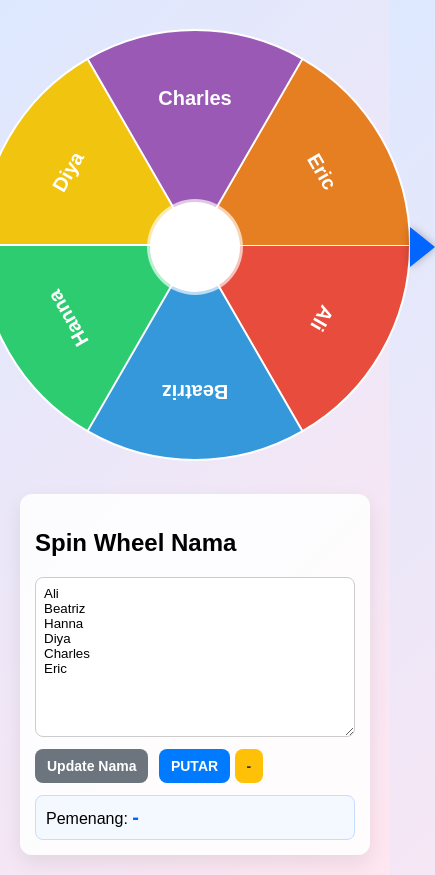
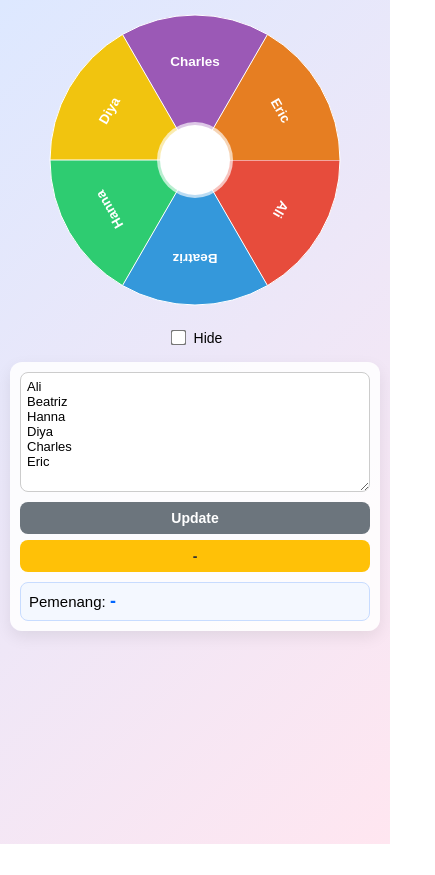
Before and after one commit to kasihterma-star/f, a plain HTML site: page index.html in a window 390 px wide. Shown: the whole page, 435 px wide, since content can reach past the window. After the commit the page ends 844 px from the top, so only its background shows below. Drawn offline with Linux system fonts and the light colour scheme.

Commit message:
Update index.html

```diff
--- a/index.html
+++ b/index.html
@@ -2,119 +2,320 @@
 <html lang="id">
 <head>
   <meta charset="UTF-8">
-    <title>Spin Wheel dengan Pengaturan</title>
+  <meta name="viewport" content="width=device-width, initial-scale=1.0">
+  <title>Spin Wheel Responsif</title>
   <style>
-        * { box-sizing: border-box; font-family: Arial, sans-serif; }
+    * {
+      box-sizing: border-box;
+      font-family: Arial, sans-serif;
+    }
+
     body {
       margin: 0;
-            padding: 20px;
+      padding: 10px;
+      background: linear-gradient(135deg, #dde8ff, #ffe6f0);
       display: flex;
-            gap: 20px;
-            background: linear-gradient(135deg, #dde8ff, #ffe6f0);
+      justify-content: center;
+      align-items: center;
+      min-height: 100vh;
     }
+
     .container {
       display: flex;
-            gap: 20px;
+      gap: 15px;
       width: 100%;
       max-width: 1100px;
-            margin: 0 auto;
     }
-        .wheel-wrapper { position: relative; }
-        canvas { border-radius: 50%; }
+
+    .left {
+      flex: 1;
+      display: flex;
+      flex-direction: column;
+      align-items: center;
+    }
+
+    .wheel-wrapper {
+      position: relative;
+      width: 100%;
+      display: flex;
+      justify-content: center;
+      align-items: center;
+      cursor: pointer; /* klik untuk spin */
+    }
+
+    canvas {
+      width: 100%;
+      height: auto;
+      max-width: 420px;
+      aspect-ratio: 1 / 1;
+      border-radius: 50%;
+      display: block;
+    }
 
     .pointer {
       position: absolute;
       top: 50%;
-            right: -15px;
+      right: -5px;
       transform: translateY(-50%);
-            width: 0; height: 0;
-            border-top: 20px solid transparent;
-            border-bottom: 20px solid transparent;
-            border-left: 25px solid #0066ff;
-            filter: drop-shadow(0 0 4px rgba(0,0,0,0.3));
+      width: 0;
+      height: 0;
+      border-top: 15px solid transparent;
+      border-bottom: 15px solid transparent;
+      border-left: 20px solid #0066ff;
     }
+
     .hole {
       position: absolute;
-            width: 90px; height: 90px;
+      width: 70px;
+      height: 70px;
       background: white;
       border-radius: 50%;
-            top: 50%; left: 50%;
+      top: 50%;
+      left: 50%;
       transform: translate(-50%, -50%);
       box-shadow: 0 0 0 3px #ffffffaa;
+      pointer-events: none;
     }
 
     .panel {
       flex: 1;
       background: #ffffffdd;
       border-radius: 12px;
-            padding: 15px;
-            box-shadow: 0 8px 20px rgba(0,0,0,0.08);
+      padding: 10px;
+      box-shadow: 0 6px 16px rgba(0, 0, 0, .08);
     }
+
     textarea {
       width: 100%;
-            min-height: 160px;
+      min-height: 120px;
+      border-radius: 8px;
+      padding: 6px;
+      border: 1px solid #ccc;
+      font-size: 14px;
       resize: vertical;
+    }
+
+    button {
       padding: 8px;
+      border: none;
       border-radius: 8px;
-            border: 1px solid #ccc;
-        }
-        button {
-            padding: 9px 12px;
-            border-radius: 8px;
-            border: none;
-            cursor: pointer;
       font-size: 14px;
       font-weight: bold;
-            transition: background 0.2s, transform 0.1s;
+      cursor: pointer;
+      margin-top: 6px;
     }
-        #updateBtn { background: #6c757d; color: #fff; }
-        #spinBtn { background: #007bff; color: #fff; margin-left: 6px; }
-        #toggleSettings { background: #ffc107; color: #333; margin-top: 8px; }
 
-        .winner-box {
-            margin-top: 12px;
-            padding: 10px;
-            border-radius: 8px;
-            background: #f4f8ff;
-            border: 1px solid #c8dcff;
-            font-size: 16px;
+    #updateBtn {
+      background: #6c757d;
+      color: #fff;
+      width: 100%;
     }
-        .winner-name { font-weight: bold; font-size: 20px; color: #0066ff; }
+
+    #toggleSettings {
+      background: #ffc107;
+      color: #333;
+      width: 100%;
+    }
 
     .settings {
-            margin-top: 12px;
+      margin-top: 10px;
       padding: 10px;
       border-radius: 10px;
       background: #f8f9fa;
-            border: 1px solid #d0d4da;
+      border: 1px solid #ccd1d5;
     }
-        .settings.hidden { display: none; }
+
+    .settings.hidden {
+      display: none;
+    }
 
     .setting-row {
       display: flex;
       align-items: center;
-            gap: 8px;
+      gap: 6px;
       margin-bottom: 8px;
       flex-wrap: wrap;
     }
-        label { font-size: 14px; min-width: 110px; }
 
-        @media (max-width: 800px) {
-            .container { flex-direction: column; align-items: center; }
+    .winner-box {
+      margin-top: 10px;
+      padding: 8px;
+      background: #f4f8ff;
+      border: 1px solid #c8dcff;
+      border-radius: 8px;
+      font-size: 15px;
+    }
+
+    .winner-name {
+      font-size: 20px;
+      font-weight: bold;
+      color: #0066ff;
+    }
+
+    input[type=range] {
+      flex: 1;
+    }
+
+    label {
+      font-size: 13px;
+      min-width: 100px;
+    }
+
+    /* label Hide di bawah roda, center */
+    .hide-toggle-center {
+      text-align: center;
+      width: 100%;
+      font-size: 14px;
+      padding-top: 8px;
+      display: flex;
+      justify-content: center;
+      align-items: center;
+      gap: 6px;
+      user-select: none;
+    }
+    .hide-toggle-center input {
+      transform: scale(1.2);
+      cursor: pointer;
+    }
+
+    /* kelas umum */
+    .hidden {
+      display: none !important;
+    }
+
+    /* mode fullscreen wheel (Hide aktif) */
+    body.hide-mode .panel {
+      display: none;
+    }
+
+    body.hide-mode .container {
+      max-width: 600px;
+      justify-content: center;
+    }
+
+    body.hide-mode {
+      padding-top: 10px;
+    }
+
+    /* MODAL POPUP PEMENANG */
+    .modal {
+      position: fixed;
+      inset: 0;
+      background: rgba(0, 0, 0, 0.5);
+      display: flex;
+      justify-content: center;
+      align-items: center;
+      z-index: 999;
+    }
+
+    .modal-content {
+      background: #ffffff;
+      padding: 15px;
+      border-radius: 12px;
+      max-width: 320px;
+      width: 90%;
+      text-align: center;
+      box-shadow: 0 10px 25px rgba(0,0,0,0.2);
+    }
+
+    .modal-title {
+      font-size: 18px;
+      font-weight: bold;
+      margin-bottom: 8px;
+    }
+
+    .modal-winner {
+      font-size: 22px;
+      font-weight: bold;
+      color: #0066ff;
+      margin: 8px 0 4px;
+    }
+
+    .modal-buttons {
+      display: flex;
+      gap: 8px;
+      margin-top: 12px;
+      flex-wrap: wrap;
+    }
+
+    .modal-buttons button {
+      flex: 1;
+      margin-top: 0;
+    }
+
+    .btn-keep {
+      background: #6c757d;
+      color: #fff;
+    }
+
+    .btn-remove {
+      background: #dc3545;
+      color: #fff;
+    }
+
+    /* 📱 RESPONSIVE */
+    @media (max-width: 900px) {
+      body {
+        align-items: flex-start;
+      }
+
+      .container {
+        flex-direction: column;
+        align-items: center;
+      }
+
+      .panel {
+        width: 100%;
+      }
+
+      .wheel-wrapper {
+        width: 100%;
+        margin-bottom: 10px;
+      }
+
+      canvas {
+        max-width: 360px;
+      }
+
+      .pointer {
+        right: 50%;
+        transform: translate(150%, -50%);
+      }
+    }
+
+    @media (max-width: 480px) {
+      textarea {
+        font-size: 13px;
+      }
+
+      .winner-name {
+        font-size: 18px;
+      }
+
+      canvas {
+        max-width: 300px;
+      }
     }
   </style>
 </head>
 <body>
 
 <div class="container">
-    <div class="wheel-wrapper">
-        <canvas id="wheel" width="450" height="450"></canvas>
+  <div class="left">
+    <div class="wheel-wrapper" id="wheelWrapper">
+      <canvas id="wheel"></canvas>
       <div class="pointer"></div>
       <div class="hole"></div>
     </div>
 
+    <!-- Hide di bawah roda -->
+    <label class="hide-toggle-center">
+      <input type="checkbox" id="hideToggle">
+      Hide
+    </label>
+  </div>
+
   <div class="panel">
-        <h2>Spin Wheel Nama</h2>
     <textarea id="nameInput">Ali
 Beatriz
 Hanna
@@ -122,9 +323,8 @@ Diya
 Charles
 Eric</textarea>
 
-        <button id="updateBtn">Update Nama</button>
-        <button id="spinBtn">PUTAR</button>
-        <button id="toggleSettings">- </button>
+    <button id="updateBtn">Update</button>
+    <button id="toggleSettings">-</button>
 
     <div id="settingsPanel" class="settings hidden">
       <div class="setting-row">
@@ -132,17 +332,15 @@ Eric</textarea>
         <input type="range" id="speedRange" min="1" max="5" value="3">
         <span id="speedText">Sedang</span>
       </div>
-
       <div class="setting-row">
         <label>Mode Pemenang</label>
         <select id="modeSelect">
-                    <option value="random">Acak Otomatis</option>
-                    <option value="manual">Atur Manual</option>
+          <option value="random">Acak</option>
+          <option value="manual">Manual</option>
         </select>
       </div>
-
       <div class="setting-row" id="manualRow">
-                <label>Pemenang Manual</label>
+        <label>Pemenang</label>
         <select id="winnerSelect"></select>
       </div>
     </div>
@@ -153,109 +351,227 @@ Eric</textarea>
   </div>
 </div>
 
+<!-- POPUP PEMENANG -->
+<div id="winnerModal" class="modal hidden">
+  <div class="modal-content">
+    <div class="modal-title">🎉 Pemenang</div>
+    <div>Yang terpilih adalah:</div>
+    <div class="modal-winner" id="winnerModalName">-</div>
+    <div class="modal-buttons">
+      <button class="btn-keep" id="keepWinnerBtn">Biarkan saja</button>
+      <button class="btn-remove" id="removeWinnerBtn">Hapus dari daftar</button>
+    </div>
+  </div>
+</div>
+
 <script>
-const canvas = document.getElementById('wheel');
-const ctx = canvas.getContext('2d');
-const spinBtn = document.getElementById('spinBtn');
-const updateBtn = document.getElementById('updateBtn');
-const toggleSettings = document.getElementById('toggleSettings');
-const settingsPanel = document.getElementById('settingsPanel');
-const winnerLabel = document.getElementById('winnerName');
-const nameInput = document.getElementById('nameInput');
-const speedRange = document.getElementById('speedRange');
-const speedText = document.getElementById('speedText');
-const modeSelect = document.getElementById('modeSelect');
-const winnerSelect = document.getElementById('winnerSelect');
-const manualRow = document.getElementById('manualRow');
+  const canvas = document.getElementById("wheel");
+  const ctx = canvas.getContext("2d");
+
+  function resizeCanvas() {
+    const size = canvas.clientWidth;
+    canvas.width = size;
+    canvas.height = size;
+  }
+
+  window.addEventListener("resize", () => {
+    resizeCanvas();
+    drawWheel();
+  });
+
+  const wheelWrapper   = document.getElementById('wheelWrapper');
+  const updateBtn      = document.getElementById('updateBtn');
+  const toggleBtn      = document.getElementById('toggleSettings');
+  const settings       = document.getElementById('settingsPanel');
+  const nameInput      = document.getElementById('nameInput');
+  const speedRange     = document.getElementById('speedRange');
+  const speedText      = document.getElementById('speedText');
+  const modeSelect     = document.getElementById('modeSelect');
+  const winnerSelect   = document.getElementById('winnerSelect');
+  const winnerLabel    = document.getElementById('winnerName');
+  const hideToggle     = document.getElementById('hideToggle');
+
+  // Modal
+  const winnerModal      = document.getElementById('winnerModal');
+  const winnerModalName  = document.getElementById('winnerModalName');
+  const keepWinnerBtn    = document.getElementById('keepWinnerBtn');
+  const removeWinnerBtn  = document.getElementById('removeWinnerBtn');
 
   let names = [];
   let currentRotation = 0;
   let isSpinning = false;
-const colors = ['#e74c3c','#3498db','#2ecc71','#f1c40f','#9b59b6','#e67e22'];
+  let lastWinnerIndex = null;
 
-function updateSpeedLabel(){
+  const colors = ['#e74c3c', '#3498db', '#2ecc71', '#f1c40f', '#9b59b6', '#e67e22'];
+
+  function updateSpeed() {
     const s = +speedRange.value;
-    speedText.textContent = ['Sangat Pelan','Pelan','Sedang','Cepat','Sangat Cepat'][s-1];
+    speedText.textContent = ['Sangat Pelan', 'Pelan', 'Sedang', 'Cepat', 'Sangat Cepat'][s - 1];
   }
-function parseNames(){
-    names = nameInput.value.split('\n').map(a=>a.trim()).filter(a=>a);
-    winnerSelect.innerHTML='';
-    names.forEach((n,i)=>{
-        const o=document.createElement('option');
-        o.value=i;o.textContent=n;winnerSelect.appendChild(o);
+
+  function parseNames() {
+    names = nameInput.value
+      .split("\n")
+      .map(a => a.trim())
+      .filter(a => a);
+
+    winnerSelect.innerHTML = '';
+    names.forEach((n, i) => {
+      let o = document.createElement("option");
+      o.value = i;
+      o.textContent = n;
+      winnerSelect.appendChild(o);
     });
+
+    if (!names.length) {
+      winnerLabel.textContent = '-';
     }
-function drawWheel(){
-    const w=canvas.width,h=canvas.height,cx=w/2,cy=h/2;
-    const r=Math.min(cx,cy)-10;
-    ctx.clearRect(0,0,w,h);
-    if(!names.length) return;
-    const slice=2*Math.PI/names.length;
-    ctx.save();ctx.translate(cx,cy);ctx.rotate(currentRotation);
-    names.forEach((n,i)=>{
-        const a=i*slice;
+  }
+
+  function drawWheel() {
+    const w = canvas.width, h = canvas.height, cx = w / 2, cy = h / 2;
+    const r = cx - 5;
+    ctx.clearRect(0, 0, w, h);
+    if (!names.length) return;
+
+    const slice = 2 * Math.PI / names.length;
+    ctx.save();
+    ctx.translate(cx, cy);
+    ctx.rotate(currentRotation);
+
+    names.forEach((n, i) => {
+      const a = i * slice;
       ctx.beginPath();
-        ctx.moveTo(0,0);
-        ctx.arc(0,0,r,a,a+slice);
-        ctx.fillStyle=colors[i%colors.length];ctx.fill();
-        ctx.strokeStyle='#fff';ctx.lineWidth=2;ctx.stroke();
+      ctx.moveTo(0, 0);
+      ctx.arc(0, 0, r, a, a + slice);
+      ctx.fillStyle = colors[i % colors.length];
+      ctx.fill();
+      ctx.strokeStyle = "#fff";
+      ctx.stroke();
+
       ctx.save();
-        ctx.rotate(a+slice/2);
-        ctx.translate(r*0.65,0);
-        ctx.rotate(Math.PI/2);
-        ctx.fillStyle='#fff';
-        ctx.font='bold 20px Arial';
-        ctx.textAlign='center';
-        ctx.fillText(n,0,0);
+      ctx.rotate(a + slice / 2);
+      ctx.translate(r * 0.65, 0);
+      ctx.rotate(Math.PI / 2);
+      ctx.fillStyle = "#fff";
+      ctx.font = "bold " + (w * 0.045) + "px Arial";
+      ctx.textAlign = "center";
+      ctx.fillText(n, 0, 0);
       ctx.restore();
     });
+
     ctx.restore();
   }
-function ease(t){return 1-Math.pow(1-t,4);}
-function spinToIndex(index,speedLevel){
-    if(isSpinning) return;
-    isSpinning=true;
-    const slice=2*Math.PI/names.length;
-    const targetAtTop = -Math.PI/2 - (index*slice + slice/2);
-    const baseD=3800, baseS=4;
-    const f=speedLevel;
-    const dur = baseD - (f-3)*600;
-    const extra = (baseS + (f-3)*1.2) * 2*Math.PI;
-    const twoPI = 2*Math.PI;
-    const curr=((currentRotation%twoPI)+twoPI)%twoPI;
-    const delta = targetAtTop - curr;
+
+  function ease(t) {
+    return 1 - Math.pow(1 - t, 4);
+  }
+
+  function showWinnerModal(name, index) {
+    winnerModalName.textContent = name;
+    lastWinnerIndex = index;
+    winnerModal.classList.remove('hidden');
+  }
+
+  function hideWinnerModal() {
+    winnerModal.classList.add('hidden');
+  }
+
+  function spinToIndex(index, speed) {
+    if (isSpinning) return;
+    isSpinning = true;
+
+    const slice = 2 * Math.PI / names.length;
+    const target = -Math.PI / 2 - (index * slice + slice / 2);
+
+    const baseD = 3800, baseS = 4;
+    const f = speed;
+    const dur = baseD - (f - 3) * 600;
+    const extra = (baseS + (f - 3) * 1.2) * 2 * Math.PI;
+    const twoPI = 2 * Math.PI;
+    const curr = ((currentRotation % twoPI) + twoPI) % twoPI;
+    const delta = target - curr;
     const final = currentRotation + extra + delta;
-    const start=currentRotation;
-    const diff=final-start;
-    const st=performance.now();
-    function anim(now){
-        const t=Math.min(1,(now-st)/dur);
-        currentRotation=start+diff*ease(t);
+    const start = currentRotation;
+    const diff = final - start;
+    const st = performance.now();
+
+    function anim(t) {
+      const time = (t - st) / dur;
+      const k = Math.min(1, time);
+      currentRotation = start + diff * ease(k);
       drawWheel();
-        if(t<1) requestAnimationFrame(anim);
-        else{
-            isSpinning=false;
-            winnerLabel.textContent=names[index];
-            currentRotation=((currentRotation%twoPI)+twoPI)%twoPI;
+      if (k < 1) {
+        requestAnimationFrame(anim);
+      } else {
+        isSpinning = false;
+        winnerLabel.textContent = names[index];
+        currentRotation = ((currentRotation % twoPI) + twoPI) % twoPI;
+        showWinnerModal(names[index], index);
       }
     }
+
     requestAnimationFrame(anim);
   }
-function spin(){
-    if(!names.length || isSpinning) return;
-    const speed=+speedRange.value;
-    let idx = modeSelect.value==="manual"
+
+  function spin() {
+    if (!names.length || isSpinning) return;
+    const speed = +speedRange.value;
+    let idx = modeSelect.value === "manual"
       ? +winnerSelect.value
-        : Math.floor(Math.random()*names.length);
-    spinToIndex(idx,speed);
+      : Math.floor(Math.random() * names.length);
+
+    spinToIndex(idx, speed);
   }
 
-spinBtn.onclick = spin;
-updateBtn.onclick = ()=>{parseNames();drawWheel()};
-toggleSettings.onclick = ()=>settingsPanel.classList.toggle('hidden');
-speedRange.oninput = updateSpeedLabel;
-parseNames();drawWheel();updateSpeedLabel();
+  // event
+  wheelWrapper.onclick = spin; // klik roda untuk putar
+
+  updateBtn.onclick = () => {
+    parseNames();
+    resizeCanvas();
+    drawWheel();
+  };
+
+  toggleBtn.onclick = () => {
+    settings.classList.toggle("hidden");
+  };
+
+  speedRange.oninput = updateSpeed;
+
+  keepWinnerBtn.onclick = () => {
+    hideWinnerModal();
+  };
+
+  removeWinnerBtn.onclick = () => {
+    if (lastWinnerIndex == null || lastWinnerIndex < 0 || lastWinnerIndex >= names.length) {
+      hideWinnerModal();
+      return;
+    }
+    // hapus pemenang dari daftar
+    names.splice(lastWinnerIndex, 1);
+    nameInput.value = names.join("\n");
+    parseNames();
+    resizeCanvas();
+    drawWheel();
+    winnerLabel.textContent = names.length ? '-' : '-';
+    lastWinnerIndex = null;
+    hideWinnerModal();
+  };
+
+  winnerModal.addEventListener('click', (e) => {
+    if (e.target === winnerModal) hideWinnerModal();
+  });
+
+  hideToggle.addEventListener('change', () => {
+    document.body.classList.toggle('hide-mode', hideToggle.checked);
+  });
+
+  // inisialisasi awal
+  resizeCanvas();
+  parseNames();
+  drawWheel();
+  updateSpeed();
 </script>
-
 </body>
 </html>
```
Lines whose indentation alone changed are shown as unchanged.
